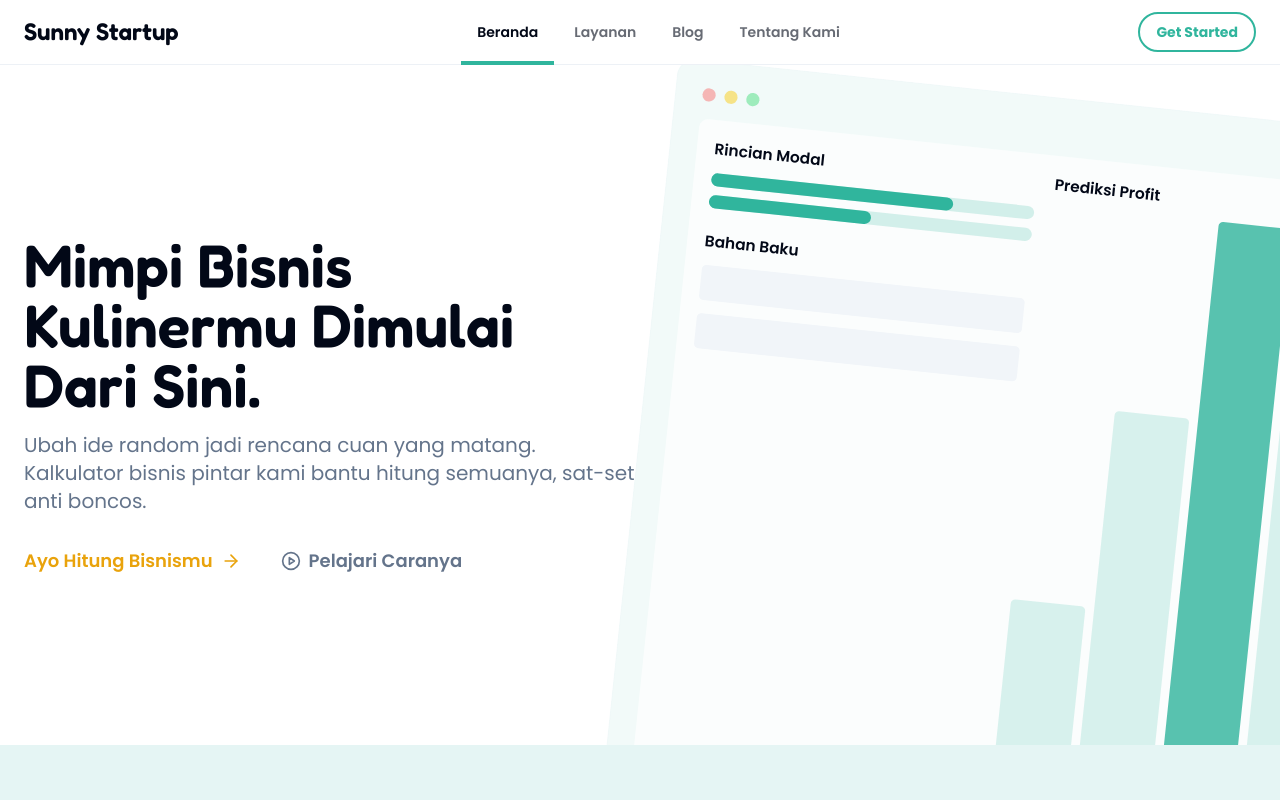
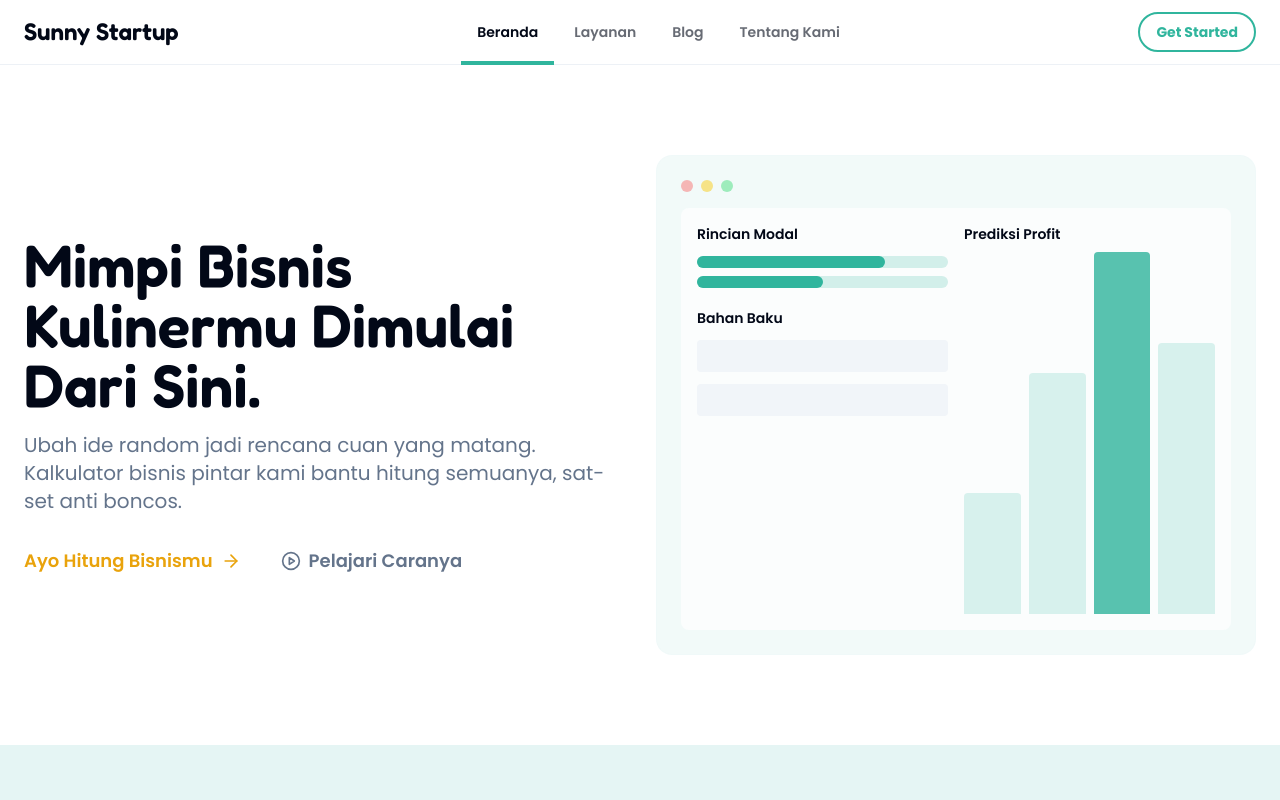
Before and after one commit to Hafiz2028/sunny-startup, a Next.js app: page / in a window 1280 px wide. Shown: the top 800 px of the page. Built offline with nearby package versions, Linux system fonts and the light colour scheme.

Commit message:
update: update design v1.1.2

```diff
--- a/src/sections/Hero.tsx
+++ b/src/sections/Hero.tsx
@@ -1,6 +1,6 @@
 import { ArrowRight, PlayCircle } from "lucide-react";
 import { MinimalistCta } from "@/components/ui/MinimalistCta";
-
+import Link from "next/link";
 
 // Komponen kecil untuk membuat mockup UI yang stylised
 const UiMockup = () => (
@@ -44,19 +44,10 @@ const UiMockup = () => (
 
 export const HeroSection = () => {
   return (
-    // PERBAIKAN: Menggunakan min-h-[85vh] untuk tinggi yang ideal dan flex untuk menengahkan konten.
-    <section className="relative bg-background overflow-hidden min-h-[85vh] flex items-center">
-      {/* Latar Belakang Mockup UI */}
-      <div className="absolute top-0 right-0 w-full lg:w-3/5 h-full z-0 opacity-20 md:opacity-30 lg:opacity-100 p-8 lg:p-0 lg:pl-20">
-        <div className="relative w-full h-full lg:-right-20 lg:top-16 transform lg:rotate-6 lg:scale-110">
-          <UiMockup />
-        </div>
-      </div>
-
-      {/* Konten Teks di Atas */}
-      <div className="container relative z-10 mx-auto px-6 flex items-center">
-        {/* Kolom Teks */}
-        <div className="lg:w-3/5 xl:w-1/2 text-center lg:text-left">
+    <section className="bg-background py-24 sm:py-32 lg:h-[85vh] flex items-center">
+      <div className="container mx-auto px-6">
+        <div className="grid grid-cols-1 lg:grid-cols-2 gap-12 lg:gap-8 items-center">
+          <div className="text-center lg:text-left">
             <h1 className="font-display text-4xl md:text-6xl font-bold text-foreground leading-tight mb-4">
               Mimpi Bisnis Kulinermu Dimulai Dari Sini.
             </h1>
@@ -73,7 +64,7 @@ export const HeroSection = () => {
                 Ayo Hitung Bisnismu
               </MinimalistCta>
 
-            <a
+              <Link
                 href="https://youtube.com"
                 target="_blank"
                 className="group relative inline-flex items-center gap-2 text-lg font-semibold text-muted-foreground transition-colors duration-300 hover:text-foreground"
@@ -81,7 +72,13 @@ export const HeroSection = () => {
                 <PlayCircle className="h-5 w-5" />
                 <span>Pelajari Caranya</span>
                 <span className="absolute bottom-[-4px] left-0 h-[2px] w-0 bg-foreground transition-all duration-300 group-hover:w-full"></span>
-            </a>
+              </Link>
+            </div>
+          </div>
+
+          {/* Kolom Mockup UI (Hanya terlihat di desktop) */}
+          <div className="hidden lg:block w-full h-[500px]">
+            <UiMockup />
           </div>
         </div>
       </div>
```
Lines whose indentation alone changed are shown as unchanged.
